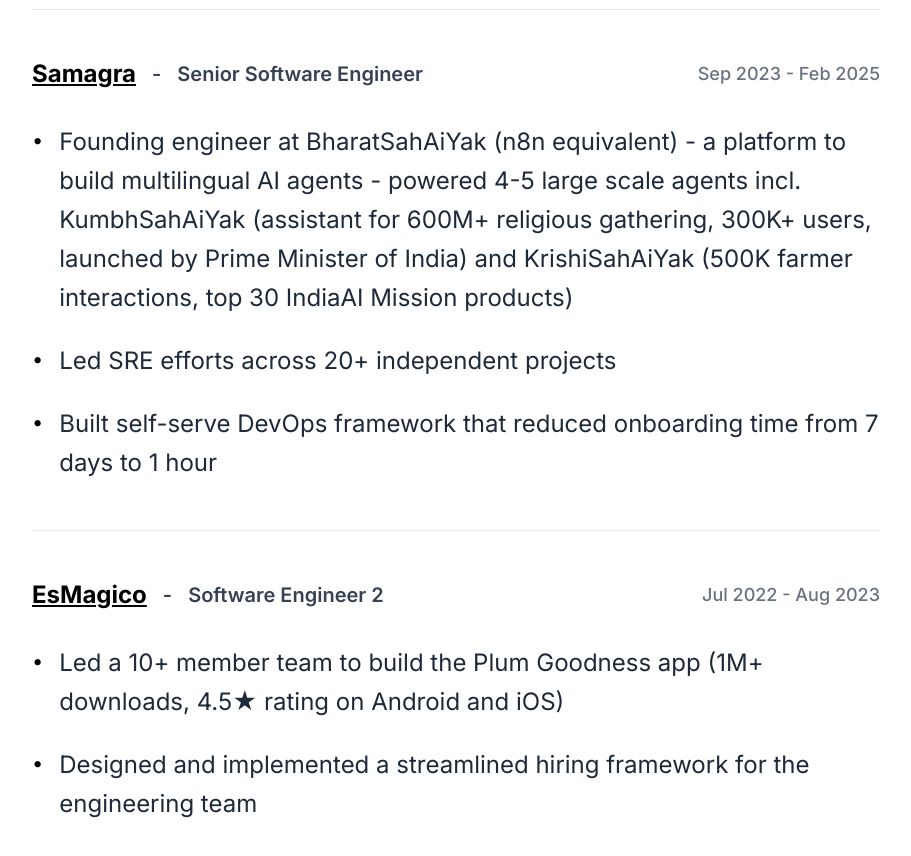
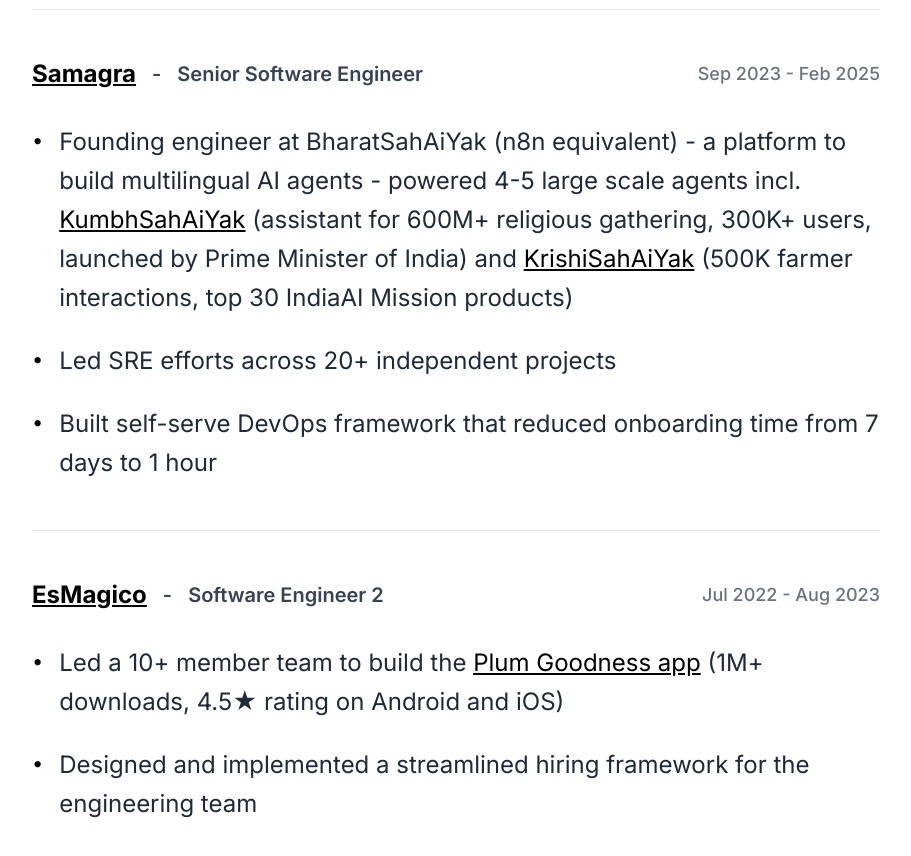
Before and after one commit to singhalkarun/singhalkarun.com, a Next.js app: page / in a window 1280 px wide. Shown: the part 2520-3376 px from the top of the page, without its empty margins (184-1095 px from the left). Built offline with nearby package versions, Linux system fonts and the light colour scheme.

Commit message:
add link to kumbhsahaiyak, krishi sahaiyak and plum good ness app (platform based)

```diff
--- a/app/components/Experience.tsx
+++ b/app/components/Experience.tsx
@@ -2,6 +2,13 @@
 
 interface ExperiencePoint {
   text: string;
+  links?: Array<{
+    text: string;
+    url: string;
+    iosUrl?: string;
+    androidUrl?: string;
+    webUrl?: string;
+  }>;
 }
 
 interface ExperienceProps {
@@ -13,6 +20,49 @@
 }
 
 export default function Experience({ company, designation, duration, companyUrl, points }: ExperienceProps) {
+  const getDeviceSpecificUrl = (link: { text: string; url: string; iosUrl?: string; androidUrl?: string; webUrl?: string }) => {
+    // If no platform-specific URLs are provided, use the default URL
+    if (!link.iosUrl && !link.androidUrl && !link.webUrl) {
+      return link.url;
+    }
+
+    // Check if we're in a browser environment
+    if (typeof window !== 'undefined') {
+      const userAgent = window.navigator.userAgent.toLowerCase();
+
+      // Check for iOS
+      if (/iphone|ipad|ipod/.test(userAgent)) {
+        return link.iosUrl || link.webUrl || link.url;
+      }
+
+      // Check for Android
+      if (/android/.test(userAgent)) {
+        return link.androidUrl || link.webUrl || link.url;
+      }
+
+      // Desktop or other devices
+      return link.webUrl || link.url;
+    }
+
+    // Server-side rendering fallback
+    return link.webUrl || link.url;
+  };
+
+  const renderTextWithLinks = (text: string, links?: Array<{ text: string; url: string; iosUrl?: string; androidUrl?: string; webUrl?: string }>) => {
+    if (!links || links.length === 0) {
+      return text;
+    }
+
+    let result = text;
+    links.forEach((link) => {
+      const deviceSpecificUrl = getDeviceSpecificUrl(link);
+      const linkElement = `<a href="${deviceSpecificUrl}" target="_blank" rel="noopener noreferrer" class="text-black hover:text-gray-700 underline transition-colors duration-200">${link.text}</a>`;
+      result = result.replace(link.text, linkElement);
+    });
+
+    return <span dangerouslySetInnerHTML={{ __html: result }} />;
+  };
+
   return (
     <div className="pb-12 border-b border-gray-200 last:border-b-0">
       <div className="mb-8">
@@ -45,7 +95,9 @@
             {points.map((point, index) => (
               <div key={index} className="flex items-start">
                 <span className="mr-4 text-xl text-black flex-shrink-0 mt-1">•</span>
-                <p className="text-xl lg:text-2xl leading-relaxed text-gray-800">{point.text}</p>
+                <p className="text-xl lg:text-2xl leading-relaxed text-gray-800">
+                  {renderTextWithLinks(point.text, point.links)}
+                </p>
               </div>
             ))}
           </div>
--- a/app/page.tsx
+++ b/app/page.tsx
@@ -31,7 +31,19 @@
       duration: "Sep 2023 - Feb 2025",
       companyUrl: "https://samagragovernance.in",
       points: [
-        { text: "Founding engineer at BharatSahAiYak (n8n equivalent) - a platform to build multilingual AI agents - powered 4-5 large scale agents incl. KumbhSahAiYak (assistant for 600M+ religious gathering, 300K+ users, launched by Prime Minister of India) and KrishiSahAiYak (500K farmer interactions, top 30 IndiaAI Mission products)" },
+        {
+          text: "Founding engineer at BharatSahAiYak (n8n equivalent) - a platform to build multilingual AI agents - powered 4-5 large scale agents incl. KumbhSahAiYak (assistant for 600M+ religious gathering, 300K+ users, launched by Prime Minister of India) and KrishiSahAiYak (500K farmer interactions, top 30 IndiaAI Mission products)",
+          links: [
+            {
+              text: "KumbhSahAiYak",
+              url: "https://economictimes.indiatimes.com/tech/technology/what-is-kumbh-sahaiyak-the-digital-companion-for-maha-kumbh-2025-pilgrims/articleshow/117232877.cms"
+            },
+            {
+              text: "KrishiSahAiYak",
+              url: "https://www.thehindu.com/education/ahead-of-india-visit-bill-gates-lauds-odisha-farmers-for-using-ai-heres-their-story/article69348980.ece"
+            }
+          ]
+        },
         { text: "Led SRE efforts across 20+ independent projects" },
         { text: "Built self-serve DevOps framework that reduced onboarding time from 7 days to 1 hour" }
       ]
@@ -42,7 +54,18 @@
       duration: "Jul 2022 - Aug 2023",
       companyUrl: "https://esmagico.com",
       points: [
-        { text: "Led a 10+ member team to build the Plum Goodness app (1M+ downloads, 4.5★ rating on Android and iOS)" },
+        {
+          text: "Led a 10+ member team to build the Plum Goodness app (1M+ downloads, 4.5★ rating on Android and iOS)",
+          links: [
+            {
+              text: "Plum Goodness app",
+              url: "https://plumgoodness.com/",
+              iosUrl: "https://apps.apple.com/in/app/plum-goodness/id6444581662",
+              androidUrl: "https://play.google.com/store/apps/details?id=com.esmagico.plum",
+              webUrl: "https://plumgoodness.com/"
+            }
+          ]
+        },
         { text: "Designed and implemented a streamlined hiring framework for the engineering team" }
       ]
     },
```
